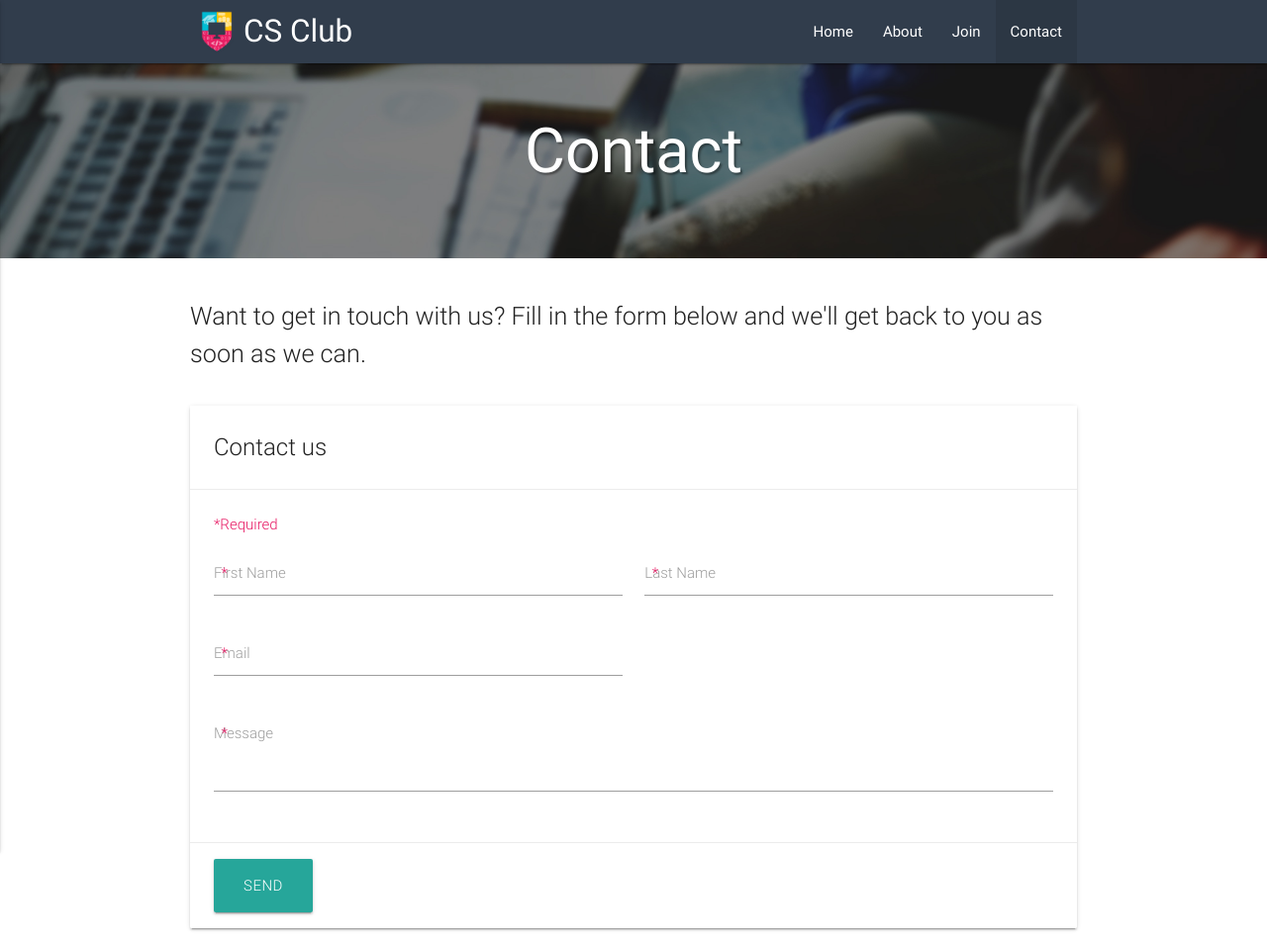
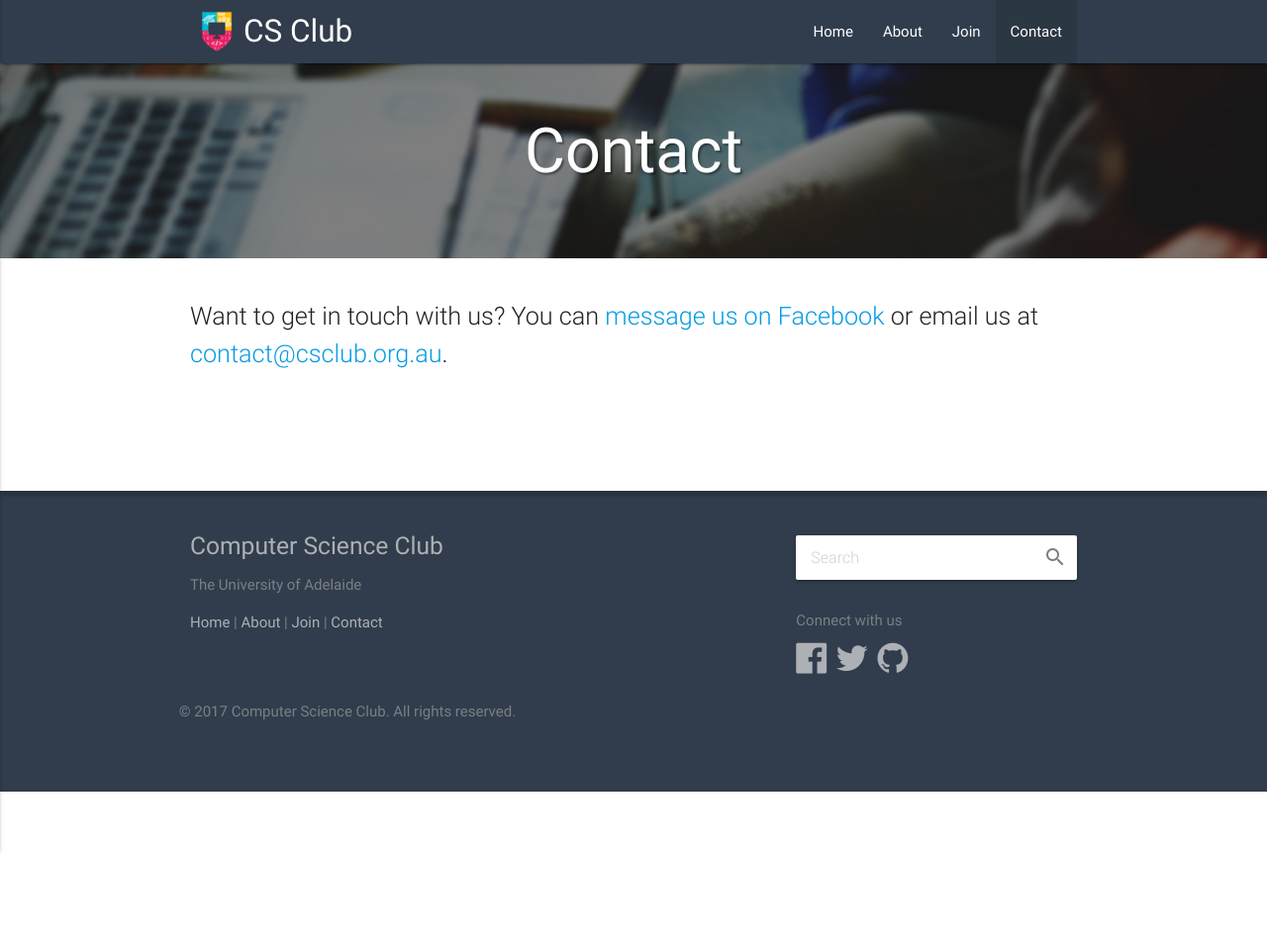
Before and after one commit to compsci-adl/compsci-adl.github.io, a plain HTML site: page contact.html in a window 1280 px wide. Shown: the top 956 px of the page at 99% size. After the commit the page ends 800 px from the top, so only its background shows below. Drawn offline with nearby package versions, Linux system fonts and the light colour scheme.

Commit message:
Removed non-working forms

```diff
--- a/contact.html
+++ b/contact.html
@@ -77,11 +77,11 @@
             <div class="row">
                 <div class="col s12">
                     <p class="flow-text">
-                        Want to get in touch with us? Fill in the form below and we'll get back to you as soon as we can.
+                        Want to get in touch with us? You can <a href="http://m.me/compsci.adl" target="_blank">message us on Facebook</a> or email us at <a href="mailto:contact@csclub.org.au" target="_blank">contact@csclub.org.au</a>.
                     </p>
                 </div>
             </div>
-            <div class="row form-row">
+            <!-- <div class="row form-row">
                 <form id="contact-form">
                     <div class="col s12">
                         <div class="card">
@@ -120,7 +120,7 @@
                         </div>
                     </div>
                 </form>
-            </div>
+            </div> -->
         </div>
     </main>
 
```
Also changed, not shown: about.html (+2 -2 lines).
